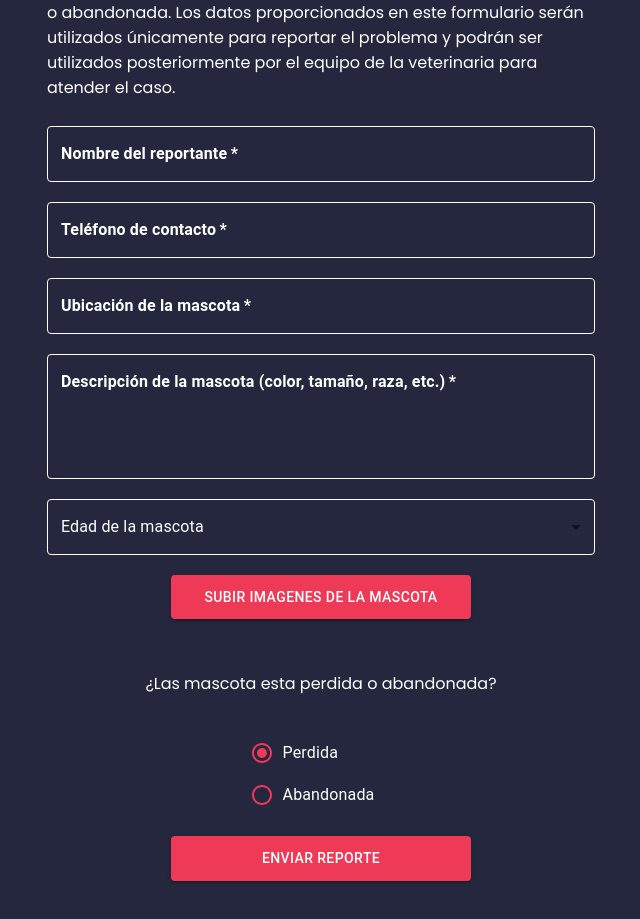
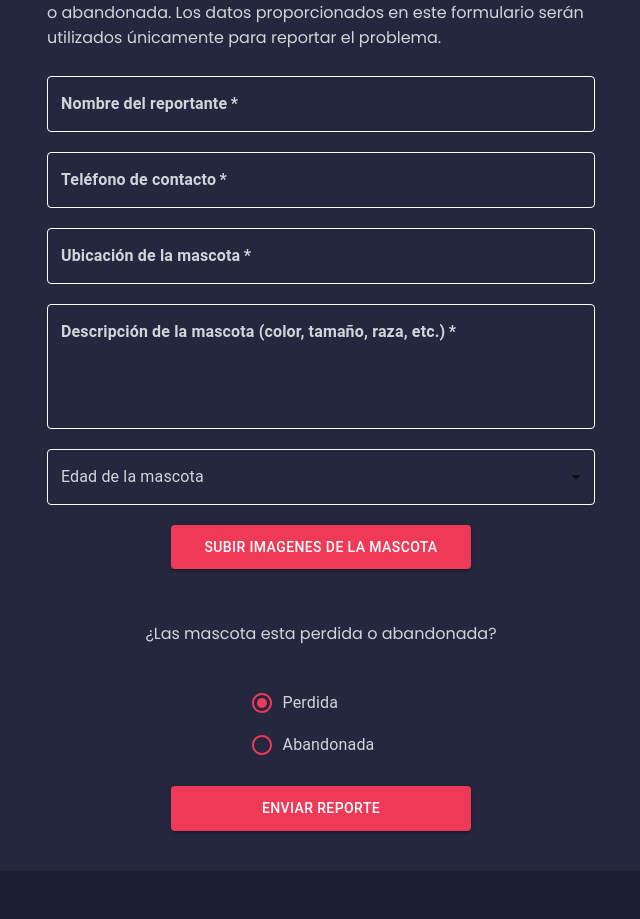
Before and after one commit to svalentinaog/app-vet-pet, a Next.js app: page /report in a window 1280 px wide. Shown: the part 285-1204 px from the top of the page, without its empty margins (319-959 px from the left). After the commit the page ends 1176 px from the top, so only its background shows below. Built offline with nearby package versions, Linux system fonts and the light colour scheme.

Commit message:
Vista del Reporte de Mascotas, Más extracción de datos, en objeto formData

```diff
--- a/app/report/page.tsx
+++ b/app/report/page.tsx
@@ -1,5 +1,5 @@
 "use client";
-import React, { ChangeEvent } from "react";
+import React, { ChangeEvent, useState, useEffect } from "react";
 import { createTheme, ThemeProvider } from "@mui/material/styles";
 import {
   Box,
@@ -12,12 +12,13 @@ import {
   RadioGroup,
   FormControlLabel,
   InputLabel,
-  MenuItem
+  MenuItem,
 } from "@mui/material";
 import Select, { SelectChangeEvent } from "@mui/material/Select";
 import Link from "next/link";
 import CloseIcon from "@mui/icons-material/Close";
 import { fontWeight } from "@mui/system";
+import { formDataReport } from "../../interfaces/typesReport";
 
 const theme = createTheme({
   components: {
@@ -25,10 +26,10 @@ const theme = createTheme({
       styleOverrides: {
         root: {
           "& .MuiInputBase-root": {
-            color: "#ffff",
+            color: "var(--text-color)",
           },
           "& .MuiInputLabel-outlined": {
-            color: "#ffff",
+            color: "var(--text-color)",
             fontWeight: "bold",
           },
           "& .MuiOutlinedInput-notchedOutline": {
@@ -40,7 +41,7 @@ const theme = createTheme({
             },
           },
           "& .MuiInputLabel-outlined.Mui-focused": {
-            color: "#ffff",
+            color: "var(--text-color)",
           },
           "& .MuiOutlinedInput-root.Mui-focused .MuiOutlinedInput-notchedOutline":
             {
@@ -52,10 +53,10 @@ const theme = createTheme({
     MuiInputLabel: {
       styleOverrides: {
         root: {
-          color: "#ffff",
+          color: "var(--text-color)",
           "&.Mui-focused": {
-            color: "#ffff",
-            fontWeight:"bold",
+            color: "var(--text-color)",
+            fontWeight: "bold",
           },
         },
       },
@@ -64,10 +65,10 @@ const theme = createTheme({
       styleOverrides: {
         root: {
           "& .MuiInputBase-root": {
-            color: "#ffff",
+            color: "var(--text-color)",
           },
           "& .MuiInputLabel-outlined": {
-            color: "#ffff",
+            color: "var(--text-color)",
             fontWeight: "bold",
           },
           "& .MuiOutlinedInput-notchedOutline": {
@@ -79,7 +80,7 @@ const theme = createTheme({
             },
           },
           "&.MuiInputLabel-outlined.Mui-focused": {
-            color: "#ffff",
+            color: "var(--text-color)",
           },
           "& .MuiOutlinedInput-root.Mui-focused .MuiOutlinedInput-notchedOutline":
             {
@@ -92,7 +93,13 @@ const theme = createTheme({
 });
 
 export default function Report() {
-  const [images, setImages] = React.useState<string[]>([]);
+  const [name, setName] = useState<string>("");
+  const [phone, setPhone] = useState<string>("");
+  const [location, setLocation] = useState<string>("");
+  const [description, setDescription] = useState<string>("");
+  const [age, setAge] = useState<string>("");
+  const [images, setImages] = useState<string[]>([]);
+  const [status, setStatus] = useState<string>("perdida");
 
   const handleImageUpload = (event: ChangeEvent<HTMLInputElement>) => {
     if (event.target.files) {
@@ -106,15 +113,37 @@ export default function Report() {
     setImages((prevImages) => prevImages.filter((_, i) => i !== index));
   };
 
-  const [age, setAge] = React.useState("");
   const handleChange = (event: SelectChangeEvent) => {
-    setAge(event.target.value as string);
+    setAge(event.target.value);
+  };
+
+  // Handler para el cambio en el texto
+  const handleTextChange =
+    (setter: React.Dispatch<React.SetStateAction<string>>) =>
+    (event: ChangeEvent<HTMLInputElement>) =>
+      setter(event.target.value);
+
+  console.log(name, phone, location, description, age, status);
+
+  const handleSubmit = async (event: React.FormEvent<HTMLFormElement>) => {
+    event.preventDefault();
+    const formData = {
+      id: crypto.randomUUID().toString(),
+      name,
+      phone,
+      location,
+      description,
+      age,
+      status,
+      images,
+    };
+    console.log(formData)
   };
 
   return (
     <Box
       sx={{
-        color: "#ffff",
+        color: "var(--text-color)",
         padding: "20px",
         borderRadius: "10px",
         display: "flex",
@@ -125,7 +154,7 @@ export default function Report() {
     >
       <Box
         sx={{
-          backgroundColor: "#25273e",
+          backgroundColor: "var(--primary-color)",
           paddingX: 20,
           paddingY: 5,
           borderRadius: "20px",
@@ -144,14 +173,13 @@ export default function Report() {
         <p>
           Por favor, complete el formulario para reportar la mascota perdida o
           abandonada. Los datos proporcionados en este formulario serán
-          utilizados únicamente para reportar el problema y podrán ser
-          utilizados posteriormente por el equipo de la veterinaria para atender
-          el caso.
+          utilizados únicamente para reportar el problema.
         </p>
 
         {/* Formulario */}
         <Box
           component="form"
+          onSubmit={handleSubmit}
           sx={{
             display: "flex",
             flexDirection: "column",
@@ -165,18 +193,24 @@ export default function Report() {
               fullWidth
               label="Nombre del reportante"
               variant="outlined"
+              value={name}
+              onChange={handleTextChange(setName)}
               required
             />
             <TextField
               fullWidth
               label="Teléfono de contacto"
               variant="outlined"
+              value={phone}
+              onChange={handleTextChange(setPhone)}
               required
             />
             <TextField
               fullWidth
               label="Ubicación de la mascota"
               variant="outlined"
+              value={location}
+              onChange={handleTextChange(setLocation)}
               required
             />
             <TextField
@@ -185,21 +219,28 @@ export default function Report() {
               variant="outlined"
               multiline
               rows={4}
+              value={description}
+              onChange={handleTextChange(setDescription)}
               required
             />
             <FormControl fullWidth>
-              <InputLabel id="demo-simple-select-label">Edad de la mascota</InputLabel>
+              <InputLabel id="demo-simple-select-label">
+                Edad de la mascota
+              </InputLabel>
               <Select
                 labelId="demo-simple-select-label"
                 id="demo-simple-select"
                 value={age}
                 label="age"
                 onChange={handleChange}
-                style={{ color: "#fff" }}
+                style={{ color: "var(--text-color)" }}
+                required
               >
-                <MenuItem value={3}>Menor de 3 años</MenuItem>
-                <MenuItem value={5}>Mayor que 3 y menor que 5 años</MenuItem>
-                <MenuItem value={6}>Mayor que 5 años</MenuItem>
+                <MenuItem value="Menor de 3 años">Menor de 3 años</MenuItem>
+                <MenuItem value="Mayor a 3 años y menor que 6 años">
+                  Mayor a 3 años y menor que 6 años
+                </MenuItem>
+                <MenuItem value="Mayor de 6 años">Mayor de 6 años</MenuItem>
               </Select>
             </FormControl>
           </ThemeProvider>
@@ -256,12 +297,14 @@ export default function Report() {
           </Box>
           <p>¿Las mascota esta perdida o abandonada?</p>
           <RadioGroup
-            aria-labelledby="demo-radio-buttons-group-label"
+            aria-labelledby="status"
             defaultValue="perdida"
-            name="radio-buttons-group"
+            name="status"
+            value={status || "perdida"}
+            onChange={(event) => setStatus(event.target.value)}
             sx={{
               "& .MuiSvgIcon-root": {
-                color: "#ee3a57",
+                color: "var(--secondary-color)",
               },
             }}
           >
@@ -283,7 +326,7 @@ export default function Report() {
             color="primary"
             sx={{
               alignSelf: "center",
-              backgroundColor: "#ee3a57",
+              backgroundColor: "var(--secondary-color)",
               padding: "10px 20px",
               width: "300px",
             }}
--- a/interfaces/typesReport.ts
+++ b/interfaces/typesReport.ts
@@ -1,5 +1,5 @@
   //TODO Reporte para la lista de historial:
-  export interface Report {
+  export interface  Report {
     id: string;
     type: "lost" | "stray";
     age : string;
```
